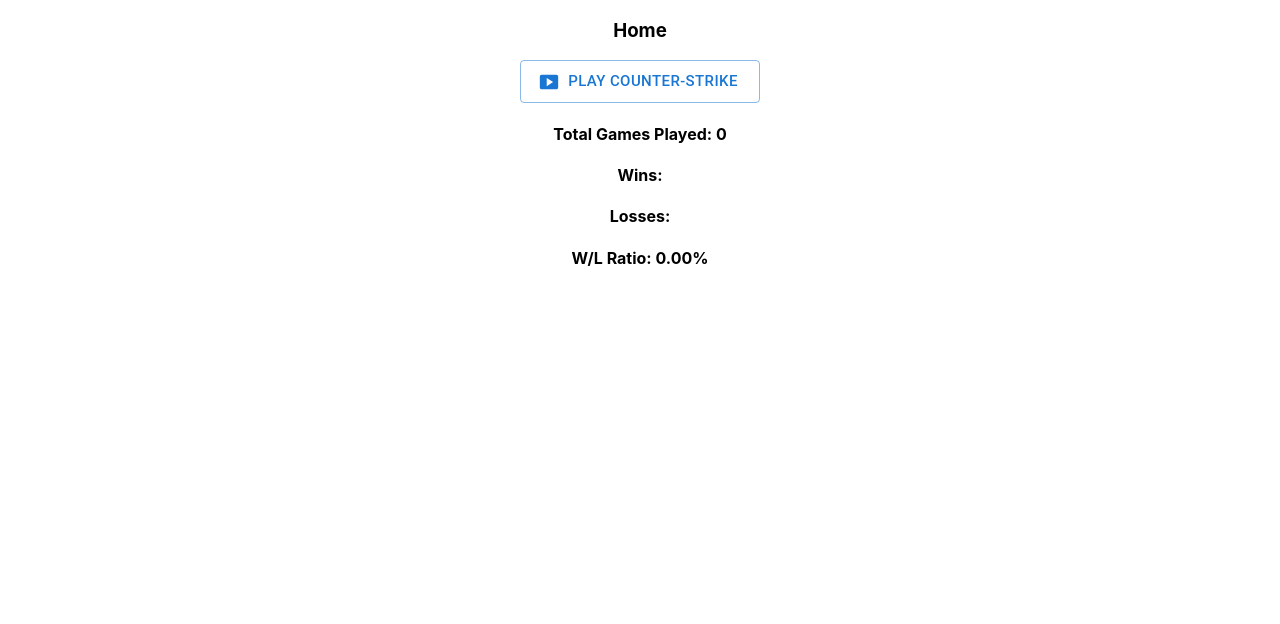
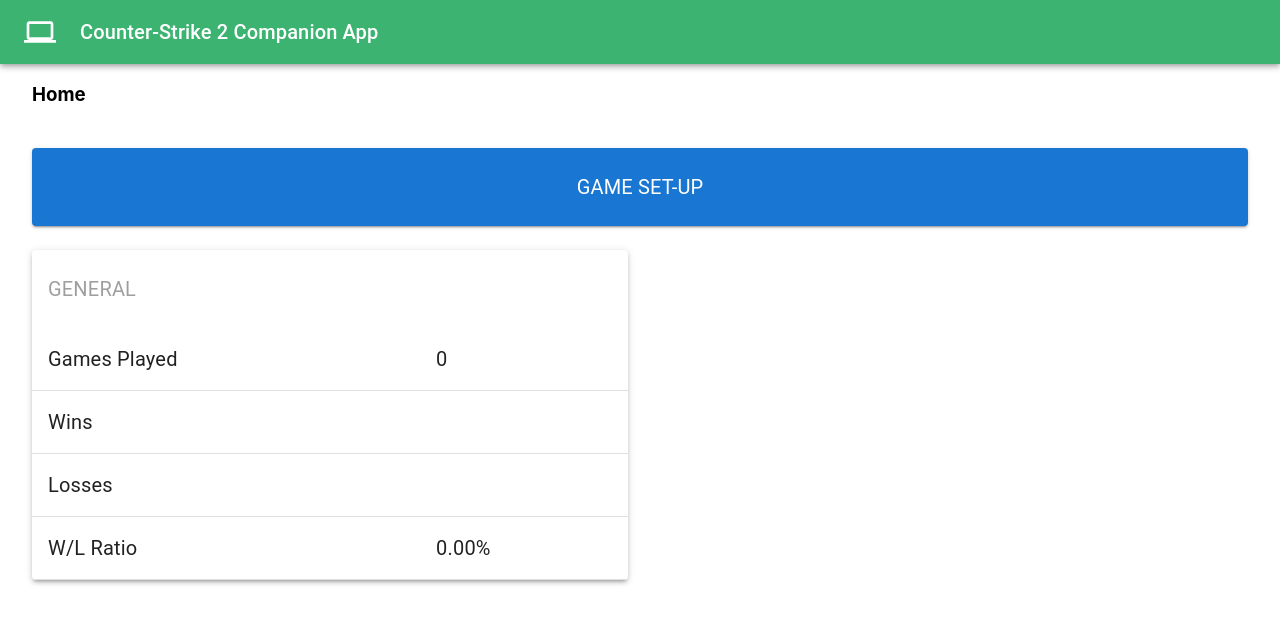
Before and after one commit to jonahhhhhh/counter-strike-companion-app, a React (Create React App) app: page /#/ in a window 1280 px wide. Shown: the top 624 px of the page. Built offline with nearby package versions, Linux system fonts and the light colour scheme.

Commit message:
Styled app
Used grid and table for fact displaying, added app bar

```diff
--- a/src/App.tsx
+++ b/src/App.tsx
@@ -11,6 +11,10 @@
 import { Setup } from "./Setup";
 import { Play } from "./Play";
 import { GameResult, getWinningPercentageDisplay } from './counter-strike-game-results';
+import { AppBar, Box, Toolbar } from '@mui/material';
+import ComputerIcon from '@mui/icons-material/Computer';
+import Typography from '@mui/material/Typography';
+import TableBarOutlined from '@mui/icons-material/TableBarOutlined'
 
 const counterStrikeResults: GameResult[] = [];
 
@@ -30,14 +34,14 @@
     {
       path: "/",
       element: <Home
-        winningPercentageDisplay = {getWinningPercentageDisplay(gameResults)}
+        winningPercentageDisplay={getWinningPercentageDisplay(gameResults)}
       />,
     },
     {
       path: "/setup",
       element: <Setup
-      num={num}
-      setNum={setNum}
+        num={num}
+        setNum={setNum}
       />,
     },
     {
@@ -48,10 +52,27 @@
     },
   ]);
 
-    return (
-        <div className="App">
+  return (
+    <div className="App">
+      <Box sx={{ flexGrow: 1 }}>
+        <AppBar position="static" sx={{ overflow: 'hidden', bgcolor: 'MediumSeaGreen' }}>
+          <Toolbar>
+            <ComputerIcon sx={{ mr: 3, fontSize: '2em' }}></ComputerIcon>
+            <Typography variant='h6'>
+              Counter-Strike 2 Companion App
+            </Typography>
+          </Toolbar>
+        </AppBar>
+      </Box>
+      <Box sx={{ pl: 4, pr: 4, textAlign: 'left' }}>
         <RouterProvider router={router} />
-      </div>
+      </Box>
+
+    </div>
+
+
+
+
   );
 };
 
--- a/src/Home.tsx
+++ b/src/Home.tsx
@@ -1,8 +1,9 @@
 import Button from '@mui/material/Button';
-import SmartDisplayIcon from '@mui/icons-material/SmartDisplay';
 import { useNavigate } from "react-router-dom";
 import { WinningPercentageDisplay } from './counter-strike-game-results';
 import { FC } from 'react';
+import Grid from '@mui/material/Unstable_Grid2';
+import { Table, TableBody, TableRow, TableCell, Typography, Paper } from '@mui/material';
 
 interface HomeProps {
     winningPercentageDisplay: WinningPercentageDisplay;
@@ -18,26 +19,80 @@
         <>
         <h3>Home</h3>
         <Button
-            variant="outlined"
+            variant="contained"
             size="large"
-            startIcon={<SmartDisplayIcon />}
+            sx={{pt: 3, pb: 3, mt: 3, mb: 3, width: '100%'}}
             onClick={() => navigate('/setup')}
         >
-            Play Counter-Strike
+            <Typography fontSize={20}>
+                Game Set-Up
+            </Typography>
+
         </Button>
-        <h4>
-            {`Total Games Played: ${winningPercentageDisplay.totalGames}`}
-        </h4>
-        <h4>
-            {`Wins: `}
-        </h4>
-        <h4>
-            {`Losses: `}
-        </h4>
-        <h4>
-            {`W/L Ratio: ${winningPercentageDisplay.winningPercentage}`}
-        </h4>
+
+        <Grid container spacing={3}>
+            <Grid xs={12} md={6}>
+                <Paper elevation={3} sx={{overflow: 'hidden'}}>
+                    <Typography sx={{fontSize: 20, ml: 2, mt: 3, mb: 3}} color='text.disabled' >
+                        GENERAL
+                    </Typography>
+                    <Table>
+                        <TableBody>
+                            <TableRow>
+                                <TableCell>
+                                    <Typography fontSize={20}>
+                                        Games Played
+                                    </Typography>
+                                </TableCell>
+                                <TableCell>
+                                    <Typography  fontSize={20}>
+                                        {winningPercentageDisplay.totalGames}
+                                    </Typography>
+                                </TableCell>
+                            </TableRow>
+                            <TableRow>
+                                <TableCell>
+                                    <Typography fontSize={20}>
+                                        Wins
+                                    </Typography>
+                                </TableCell>
+                                <TableCell>
+                                    <Typography  fontSize={20}>
+                                        {}
+                                    </Typography>
+                                </TableCell>
+                            </TableRow>
+                            <TableRow>
+                                <TableCell>
+                                    <Typography fontSize={20}>
+                                        Losses
+                                    </Typography>
+                                </TableCell>
+                                <TableCell>
+                                    <Typography  fontSize={20}>
+                                        {}
+                                    </Typography>
+                                </TableCell>
+                            </TableRow>
+                            <TableRow>
+                                <TableCell>
+                                    <Typography fontSize={20}>
+                                        W/L Ratio
+                                    </Typography>
+                                </TableCell>
+                                <TableCell>
+                                    <Typography  fontSize={20}>
+                                        {winningPercentageDisplay.winningPercentage}
+                                    </Typography>
+                                </TableCell>
+                            </TableRow>
+                        </TableBody>
+                    </Table>
+                </Paper>
+            </Grid>
+        </Grid>
         </>
+
 
     );
   };
```
